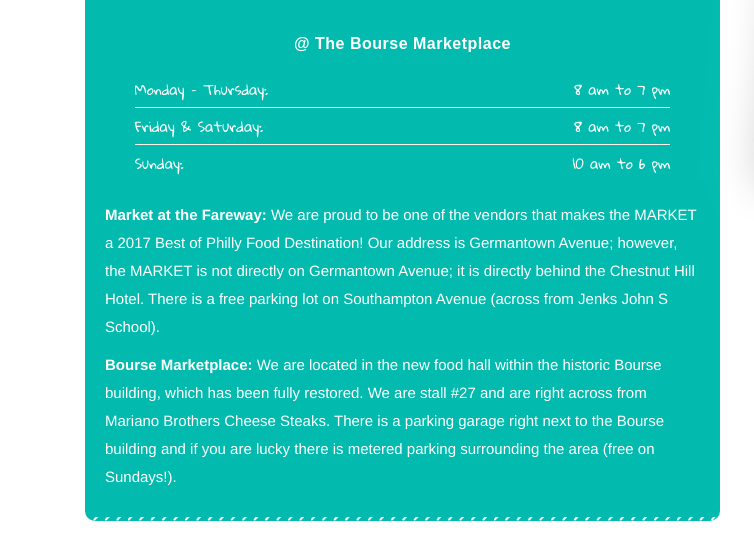
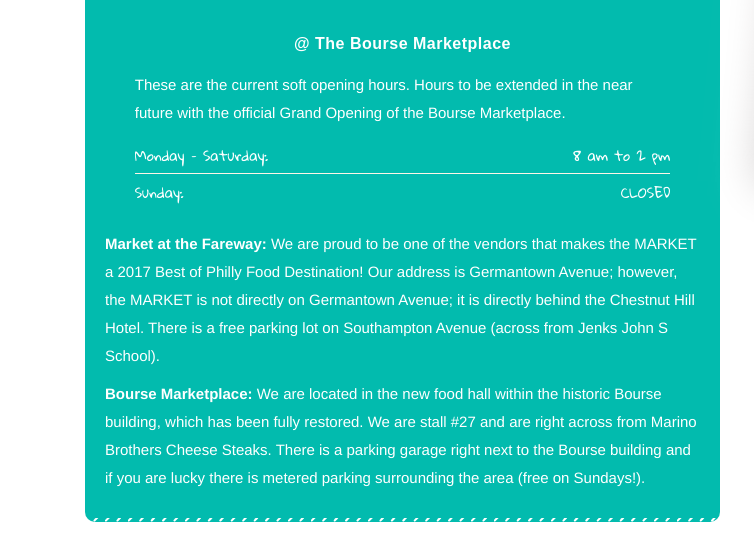
Before and after one commit to jesshcornell/barrysbuns, a plain HTML site: page index.html in a window 1280 px wide. Shown: the part 6049-6591 px from the top of the page, 0-754 px from the left. Drawn offline with Linux system fonts and the light colour scheme; some packages are replaced by stand-ins of ours; grey boxes are pictures that could not be loaded.

Commit message:
updating bourse para and adding soft hours instead of regular hours to come

```diff
--- a/index.html
+++ b/index.html
@@ -1234,25 +1234,22 @@
                   </div>
                   <div class="col-lg-12 col-md-12 col-sm-12 col-xs-12 store-hours-columns">
                   <h6 class="store-hour-titles">@ The Bourse Marketplace</h6>
+                  <p>These are the current soft opening hours. Hours to be extended in the near future with the official Grand Opening of the Bourse Marketplace.</p>
                   <table class="table">
                      <tbody>
                         <tr>
-                           <td class="text-left">Monday – Thursday:</td>
-                           <td class="text-right">8 am to 7 pm</td>
-                        </tr>
-                        <tr>
-                           <td class="text-left">Friday & Saturday:</td>
-                           <td class="text-right">8 am to 7 pm</td>
+                           <td class="text-left">Monday – Saturday:</td>
+                           <td class="text-right">8 am to 2 pm</td>
                         </tr>
                         <tr>
                            <td class="text-left">Sunday:</td>
-                           <td class="text-right">10 am to 6 pm</td>
+                           <td class="text-right">CLOSED</td>
                         </tr>
                      </tbody>
                   </table>
                   </div>
                   <p><b>Market at the Fareway:</b> We are proud to be one of the vendors that makes the MARKET a 2017 Best of Philly Food Destination! Our address is Germantown Avenue; however, the MARKET is not directly on Germantown Avenue; it is directly behind the Chestnut Hill Hotel. There is a free parking lot on Southampton Avenue (across from Jenks John S School).</p>
-                  <p><b>Bourse Marketplace:</b> We are located in the new food hall within the historic Bourse building, which has been fully restored.  We are stall #27 and are right across from Mariano Brothers Cheese Steaks. There is a parking garage right next to the Bourse building and if you are lucky there is metered parking surrounding the area (free on Sundays!). </p>
+                  <p><b>Bourse Marketplace:</b> We are located in the new food hall within the historic Bourse building, which has been fully restored.  We are stall #27 and are right across from Marino Brothers Cheese Steaks. There is a parking garage right next to the Bourse building and if you are lucky there is metered parking surrounding the area (free on Sundays!). </p>
                </div>
                   <ul class="contact-info align-center">
                      <li><i class="fa fa-map-marker"></i>111 S. Independence Mall East, Philadelphia, PA</li>
```
